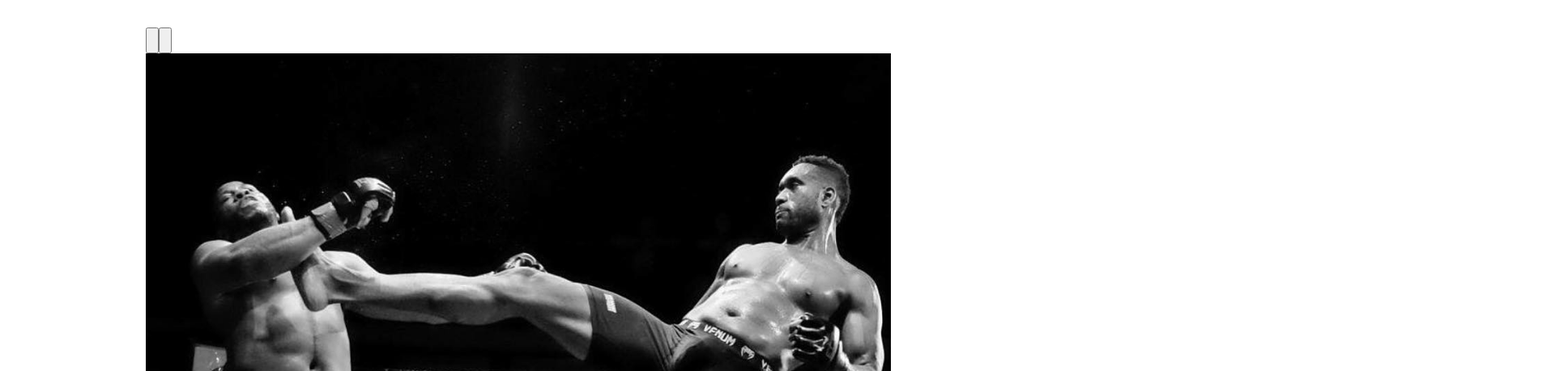
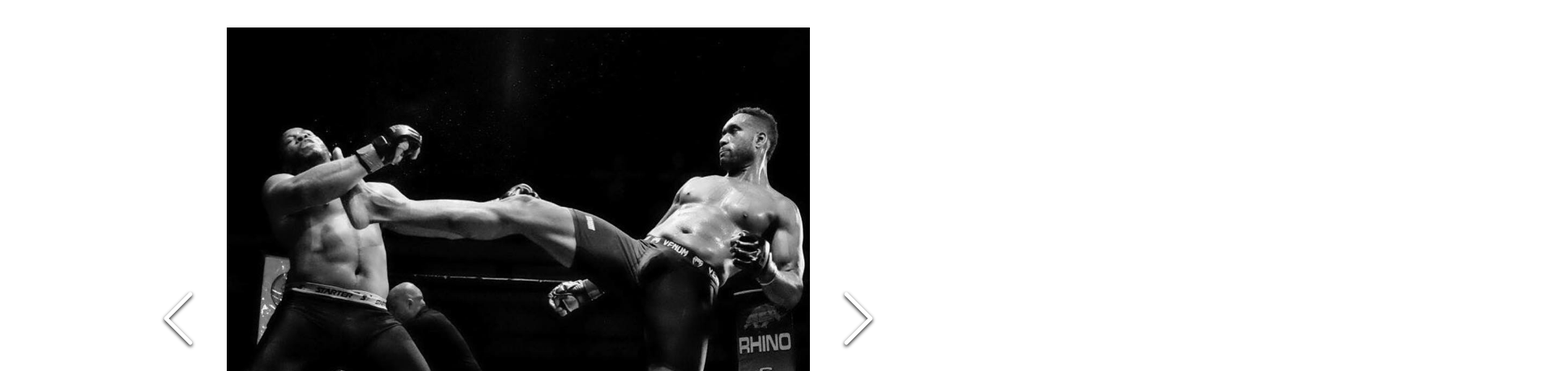
Before and after one commit to OLI9292/OLI9292.github.io, a Gatsby site: page /gallery in a window 1280 px wide. Shown: the part 157-616 px from the top of the page at 81% size, 1920 px wide, since content can reach past the window. Built offline with nearby package versions, Linux system fonts and the light colour scheme; Gatsby itself is replaced by a stand-in of ours.

Commit message:
fix css loading

```diff
--- a/src/pages/gallery.js
+++ b/src/pages/gallery.js
@@ -3,6 +3,8 @@ import React from 'react'
 import Layout from '../components/layout'
 
 import Gallery from 'react-image-gallery'
+import 'react-image-gallery/styles/css/image-gallery.css'
+
 import YouTube from 'react-youtube'
 
 import pic2 from '../images/gallery/gallery2.jpg'
@@ -37,9 +39,6 @@ const styles = {
 }
 
 class GalleryPage extends React.Component {
-  componentDidMount() {
-    console.log('hi')
-  }
   _onReady(event) {
     // access to player in all event handlers via event.target
     event.target.pauseVideo()
--- a/src/pages/index.js
+++ b/src/pages/index.js
@@ -4,7 +4,6 @@ import styled from 'styled-components'
 import Slider from 'react-slick'
 import 'slick-carousel/slick/slick.css'
 import 'slick-carousel/slick/slick-theme.css'
-import 'react-image-gallery/styles/css/image-gallery.css'
 
 import TESTIMONIALS from '../data/testimonials'
 
```
